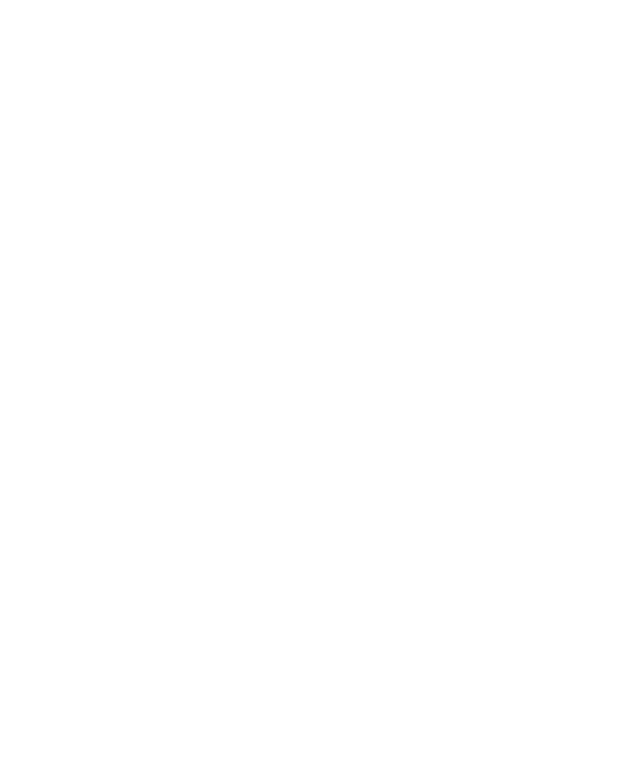
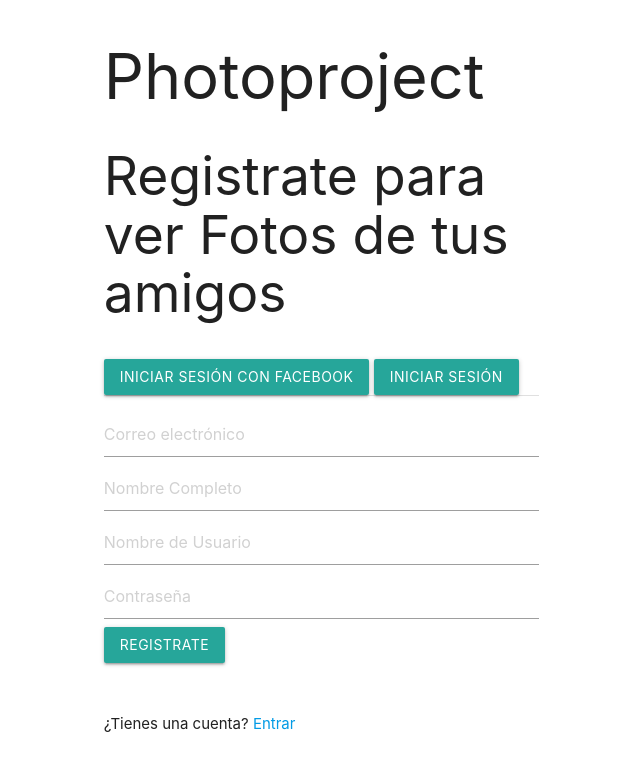
Before and after one commit to felgutier/photoproject, a plain HTML site: page index.html in a window 1280 px wide. Shown: the whole page, without its empty margins (474-1114 px from the left). Drawn offline with nearby package versions, Linux system fonts and the light colour scheme.

Commit message:
addind siginup form

```diff
--- a/index.html
+++ b/index.html
@@ -6,9 +6,52 @@
 	<title>Photoproject</title>
 	<link rel="stylesheet" href="https://cdnjs.cloudflare.com/ajax/libs/materialize/0.97.7/css/materialize.min.css">
 
+	<meta name="viewport" content="width=device-width, initial-scale=1.0, user-scalable=no">
+	<meta charset="utf-8">
 	<link rel="stylesheet" href="">
 </head>
 <body>
+	<section id="main-container">
+		<div class="container">
+			<div class="row">
+				<div class="col s10 push-s1">
+					<div class="row">
+						<div class="col m5 hide-on-small-only">
+
+						</div>
+						<div class="col s12 m7">
+							<div class="row">
+								<div class="signup-box">
+									<h1 class="photoproject"> Photoproject</h1>
+									<form class="signup-form">
+										<h2>Registrate para ver Fotos de tus amigos</h2>
+										<div class="section">
+											<a href="" class="btn btn-fb hidden-on-small-only"> Iniciar sesión con Facebook</a>
+											<a href="" class="btn btn-fb hidden-on-med-and-up"> Iniciar sesión</a>
+											<div class="divider"></div>
+											<div class="section">
+												<input type="email" name="email" placeholder="Correo electrónico">
+												<input type="text" name="name" placeholder="Nombre Completo">
+												<input type="text" name="username" placeholder="Nombre de Usuario">
+												<input type="password" name="password" placeholder="Contraseña">
+												<button type="submit" class="btn wave-effect wave-light" style=""> Registrate</button>
+											</div>
+										</div>
+									</form>
+								</div>
+							</div>
+							<div class="row">
+								<div class="login-box">
+									¿Tienes una cuenta? <a href="/signin">Entrar</a>
+								</div>
+							</div>
+						</div>
+					</div>
+				</div>
+			</div>
+		</div>
+
+	</section>
 
 
 
```
